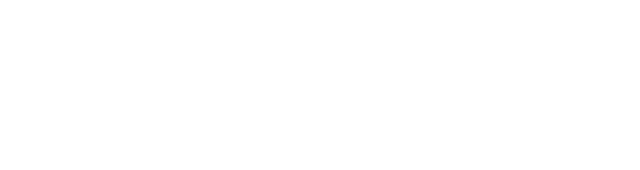
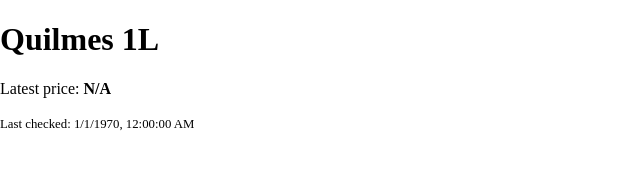
Before and after one commit to t0md3v/indice-quilmes, a website: page index.html in a window 1280 px wide. Shown: the whole page, without its empty margins (0-640 px from the left). Drawn offline with Linux system fonts and the light colour scheme.

Commit message:
html update

```diff
--- a/index.html
+++ b/index.html
@@ -15,7 +15,9 @@
 	</head>
 	<body>
 
-
+	<h1>Quilmes 1L</h1>
+		<p>Latest price: <strong id="price">loading…</strong></p>
+		<p><small id="time"></small></p>
 
 <!--
 	<script>
--- a/js/main.js
+++ b/js/main.js
@@ -5,3 +5,14 @@
           document.frames["frameNameHere"].location.reload();
      } **/
 // Interval is 5 sec
+
+fetch("price.json")
+  .then(r => r.json())
+  .then(d => {
+    document.getElementById("price").textContent = d.price;
+    document.getElementById("time").textContent =
+      "Last checked: " + new Date(d.checkedAt).toLocaleString();
+  })
+  .catch(() => {
+    document.getElementById("price").textContent = "oops 🤡";
+  });
```
